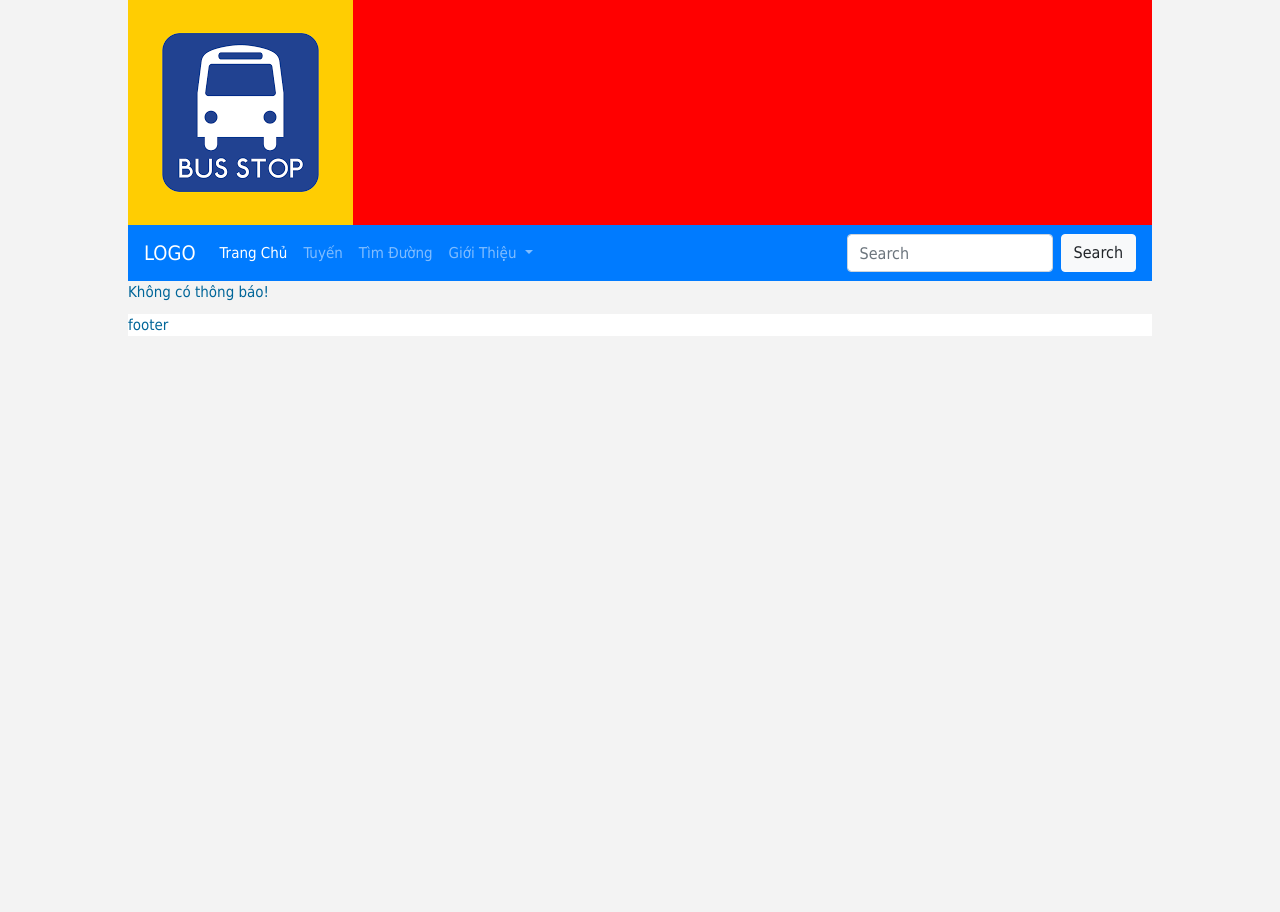
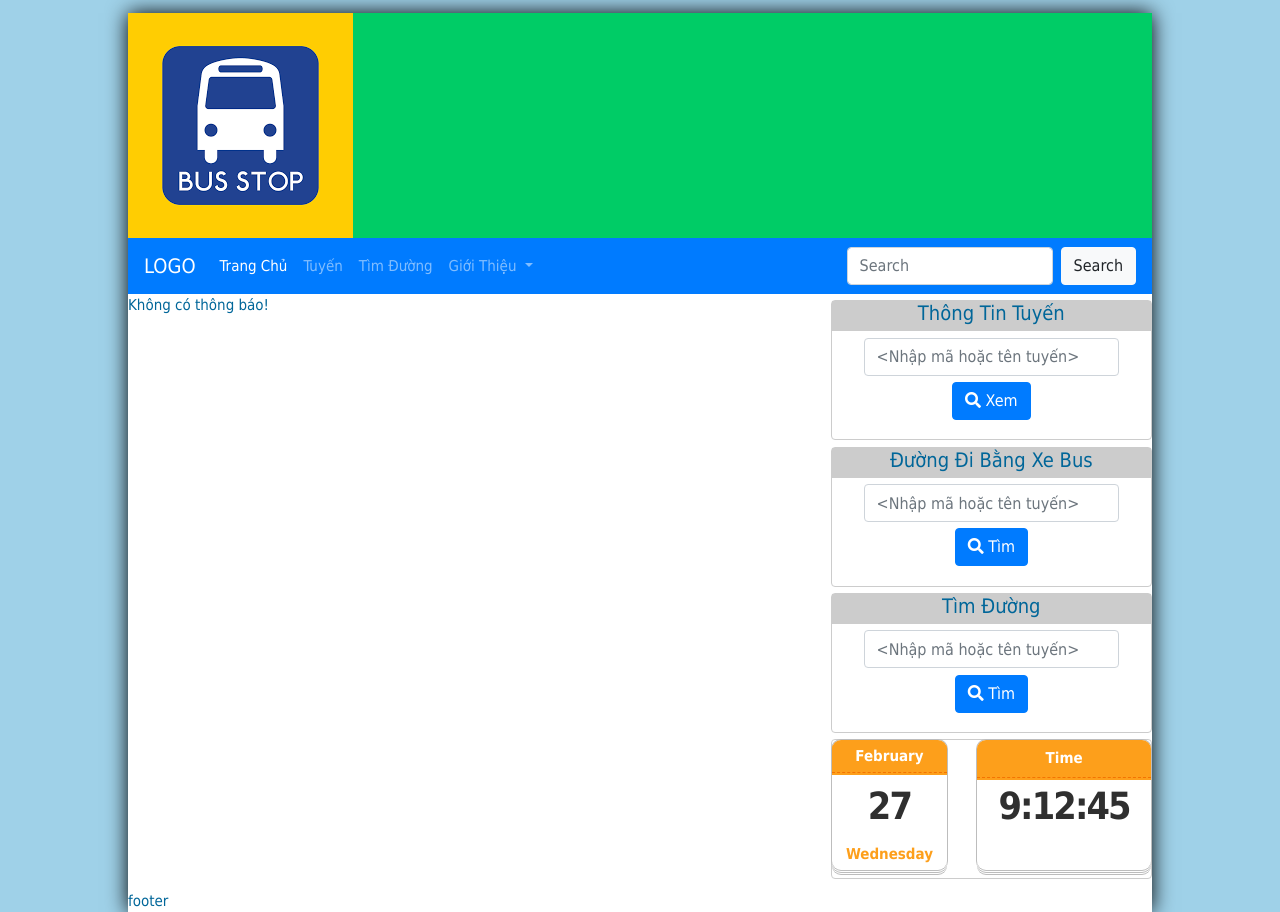
Before and after one commit to CDTai/WebMap, a PHP site: page /indexUser.php in a window 1280 px wide. Before the commit the page ends 331 px from the top, so only its background shows below. Run offline with PHP 8.4, Linux system fonts and the light colour scheme; data that the repository does not hold is empty; some libraries are stand-ins or nearby versions.

Commit message:
New update
Thêm trang tìm kiếm

```diff
--- a/css/indexUser.css
+++ b/css/indexUser.css
@@ -29,10 +29,9 @@ a{display:none;}
 
 	body{
 		background-repeat: repeat;
-		background-color: #00CCCC;
+		background-color: #9fd1e8;
 		font-family:tahoma, "DejaVu Sans Condensed", "sans-serif";
 		font-size:15px;
-		background-color:#F3F3F3;
 		color:#069;
 			}
 		#main,#header,#menu,#content,#footer{
@@ -45,6 +44,9 @@ a{display:none;}
 			width:80%;
 			height: auto;
 			margin-left: 10%;
+			background-color: white;
+			box-shadow: 0px 0px 20px #000;
+			margin-top: 1%;
 			}
 		#header, #footer{
 			width: 100%;
@@ -61,7 +63,6 @@ a{display:none;}
 			/*margin-bottom:1%;*/
 			width: 100%;
 			height: auto;
-			background-color: red;
 			}
 		#menu{
 			position: relative;
@@ -131,3 +132,25 @@ a{display:none;}
 			height: auto;
 			margin-top: 1%;
 		}
+
+		.frame{
+			width: 100%;
+			height: 140px;
+			margin-top: 2%;
+			border-radius: 4px;
+			border: 1px solid #CCC;
+			background-color: white;
+		}
+
+		.frame .title{
+			width: 100%;
+			height: 30px;
+			background-color: #CCC;
+			text-align: center;
+		}
+		.frame .input{
+			width: 80%;
+			margin:auto;
+			margin-top: 2%;
+			margin-bottom: 2%;
+		}
--- a/indexUser.php
+++ b/indexUser.php
@@ -5,15 +5,17 @@
 	<head>
         <meta charset="utf-8">
         <meta name="viewport" content="width=device-width, initial-scale=1">
+        <link rel="stylesheet" href="https://use.fontawesome.com/releases/v5.6.3/css/all.css" integrity="sha384-UHRtZLI+pbxtHCWp1t77Bi1L4ZtiqrqD80Kn4Z8NTSRyMA2Fd33n5dQ8lWUE00s/" crossorigin="anonymous">
         <link rel="stylesheet" href="https://maxcdn.bootstrapcdn.com/bootstrap/4.1.3/css/bootstrap.min.css">
         <link href="http://fonts.googleapis.com/css?family=Open+Sans:300italic,400italic,600italic,700italic,800italic,400,300,600,700,800" rel="stylesheet" type="text/css">
         <link rel="stylesheet" href="https://use.fontawesome.com/releases/v5.6.3/css/all.css" integrity="sha384-UHRtZLI+pbxtHCWp1t77Bi1L4ZtiqrqD80Kn4Z8NTSRyMA2Fd33n5dQ8lWUE00s/" crossorigin="anonymous">
         <link rel="stylesheet" type="text/css" href="css/indexUser.css" media="screen">
         <script src="https://code.jquery.com/jquery-3.2.1.slim.min.js" integrity="sha384-KJ3o2DKtIkvYIK3UENzmM7KCkRr/rE9/Qpg6aAZGJwFDMVNA/GpGFF93hXpG5KkN" crossorigin="anonymous"></script>
 		<script src="https://maxcdn.bootstrapcdn.com/bootstrap/4.0.0/js/bootstrap.min.js" integrity="sha384-JZR6Spejh4U02d8jOt6vLEHfe/JQGiRRSQQxSfFWpi1MquVdAyjUar5+76PVCmYl" crossorigin="anonymous"></script>
+		<script type="text/javascript" src="js/loadTime.js"></script>
     </head>
 </head>
-<body style="">
+<body style="" onload="startTime();">
 	<div id="main">
         <div id="header"><?php include('php/header.php');?></div>
         	<nav class="navbar navbar-expand-lg navbar-dark bg-primary">
@@ -51,9 +53,10 @@
         <div id="content">
         	<div class="row">
         		<div class="col-8">
-        			<?php include('php/content/thongbao.php')?>
+        			<?php include('php/content/thongbao.php'); ?>
         		</div>
         		<div class="col-4">
+        			<?php include('php/content/timkiem.php'); ?>
         		</div>
         	</div>
         </div>
--- /dev/null
+++ b/js/loadTime.js
@@ -0,0 +1,15 @@
+function startTime() {
+  var today = new Date();
+  var h = today.getHours();
+  var m = today.getMinutes();
+  var s = today.getSeconds();
+  m = checkTime(m);
+  s = checkTime(s);
+  document.getElementById('time').innerHTML =
+  h + ":" + m + ":" + s;
+  var t = setTimeout(startTime, 500);
+}
+function checkTime(i) {
+  if (i < 10) {i = "0" + i};  // add zero in front of numbers < 10
+  return i;
+}
--- /dev/null
+++ b/php/content/timkiem.php
@@ -0,0 +1,140 @@
+<style type="text/css">
+	time#icon
+{
+  font-size: 1em; /* change icon size */
+  display: block;
+  position: relative;
+  width: 100%;
+  height: 130px;
+  background-color: #fff;
+  border-radius: 0.6em;
+  box-shadow: 0 1px 0 #bdbdbd, 0 2px 0 #fff, 0 3px 0 #bdbdbd, 0 4px 0 #fff, 0 5px 0 #bdbdbd, 0 0 0 1px #bdbdbd;
+  overflow: hidden;
+  -webkit-backface-visibility: hidden;
+  -webkit-transform: rotate(0deg) skewY(0deg);
+  -webkit-transform-origin: 50% 10%;
+  transform-origin: 50% 10%;
+}
+
+time#icon *
+{
+  display: block;
+  width: 100%;
+  font-size: 1em;
+  font-weight: bold;
+  font-style: normal;
+  text-align: center;
+  padding: 4%;
+}
+
+time#icon strong
+{
+  position: absolute;
+  top: 0;
+  color: #fff;
+  background-color: #fd9f1b;
+  border-bottom: 1px dashed #f37302;
+  box-shadow: 0 2px 0 #fd9f1b;
+}
+
+time#icon em
+{
+  position: absolute;
+  bottom: 0em;
+  color: #fd9f1b;
+}
+
+time#icon span
+{
+  width: 100%;
+  font-size: 2.5em;
+  letter-spacing: -0.05em;
+  padding-top: 1em;
+  color: #2f2f2f;
+}
+
+time#icon:hover, time#icon:focus
+{
+  -webkit-animation: swing 0.6s ease-out;
+  animation: swing 0.6s ease-out;
+}
+
+@-webkit-keyframes swing {
+  0%   { -webkit-transform: rotate(0deg)  skewY(0deg); }
+  20%  { -webkit-transform: rotate(12deg) skewY(4deg); }
+  60%  { -webkit-transform: rotate(-9deg) skewY(-3deg); }
+  80%  { -webkit-transform: rotate(6deg)  skewY(-2deg); }
+  100% { -webkit-transform: rotate(0deg)  skewY(0deg); }
+}
+
+@keyframes swing {
+  0%   { transform: rotate(0deg)  skewY(0deg); }
+  20%  { transform: rotate(12deg) skewY(4deg); }
+  60%  { transform: rotate(-9deg) skewY(-3deg); }
+  80%  { transform: rotate(6deg)  skewY(-2deg); }
+  100% { transform: rotate(0deg)  skewY(0deg); }
+}
+</style>
+
+
+<div class='frame'>
+	<div class='title'><h5>Thông Tin Tuyến</h5></div>
+	<form name='timkiem'>
+		<div class='input'>
+			<input type="text" class="form-control" placeholder="<Nhập mã hoặc tên tuyến>" aria-label="Username" aria-describedby="addon-wrapping">
+		</div>
+		<center>
+			<button type="button" class="btn btn-primary"><i class="fas fa-search"></i> Xem</button>
+		</center>
+	</form>
+</div>
+
+<div class='frame'>
+	<div class='title'><h5>Đường Đi Bằng Xe Bus</h5></div>
+	<form name='timkiem'>
+		<div class='input'>
+			<input type="text" class="form-control" placeholder="<Nhập mã hoặc tên tuyến>" aria-label="Username" aria-describedby="addon-wrapping">
+		</div>
+		<center>
+			<button type="button" class="btn btn-primary"><i class="fas fa-search"></i> Tìm</button>
+		</center>
+	</form>
+</div>
+
+<div class='frame'>
+	<div class='title'><h5>Tìm Đường</h5></div>
+	<form name='timkiem'>
+		<div class='input'>
+			<input type="text" class="form-control" placeholder="<Nhập mã hoặc tên tuyến>" aria-label="Username" aria-describedby="addon-wrapping">
+		</div>
+		<center>
+			<button type="button" class="btn btn-primary"><i class="fas fa-search"></i> Tìm</button>
+		</center>
+	</form>
+</div>
+
+<div class='frame'>
+	<div class="row">
+		<div class="col-5">
+			<time datetime="2014-09-20" id="icon">
+			  <strong id="thang"></strong>
+			  <span id="ngay"></span>
+			  <em id="thu"></em>
+			</time>
+		</div>
+		<div class="col">
+			<time datetime="2014-09-20" id="icon">
+			  <strong>Time</strong>
+			  <span id="time"></span>
+			</time>
+		</div>
+	</div>
+</div>
+<script type="text/javascript">
+	var d = new Date();
+	var ngay = ["Sunday", "Monday", "Tuesday", "Wednesday" ,"Thursday" ,"Friday" ,"Saturday"];
+	var thang = ["January", "February", "March", "April", "	May", "June", "July", "August", "September", "October", "November", "December"];
+	document.getElementById("thang").innerHTML = thang[d.getMonth()];
+	document.getElementById("ngay").innerHTML = d.getDate();
+	document.getElementById("thu").innerHTML = ngay[d.getDay()];
+</script>
```
